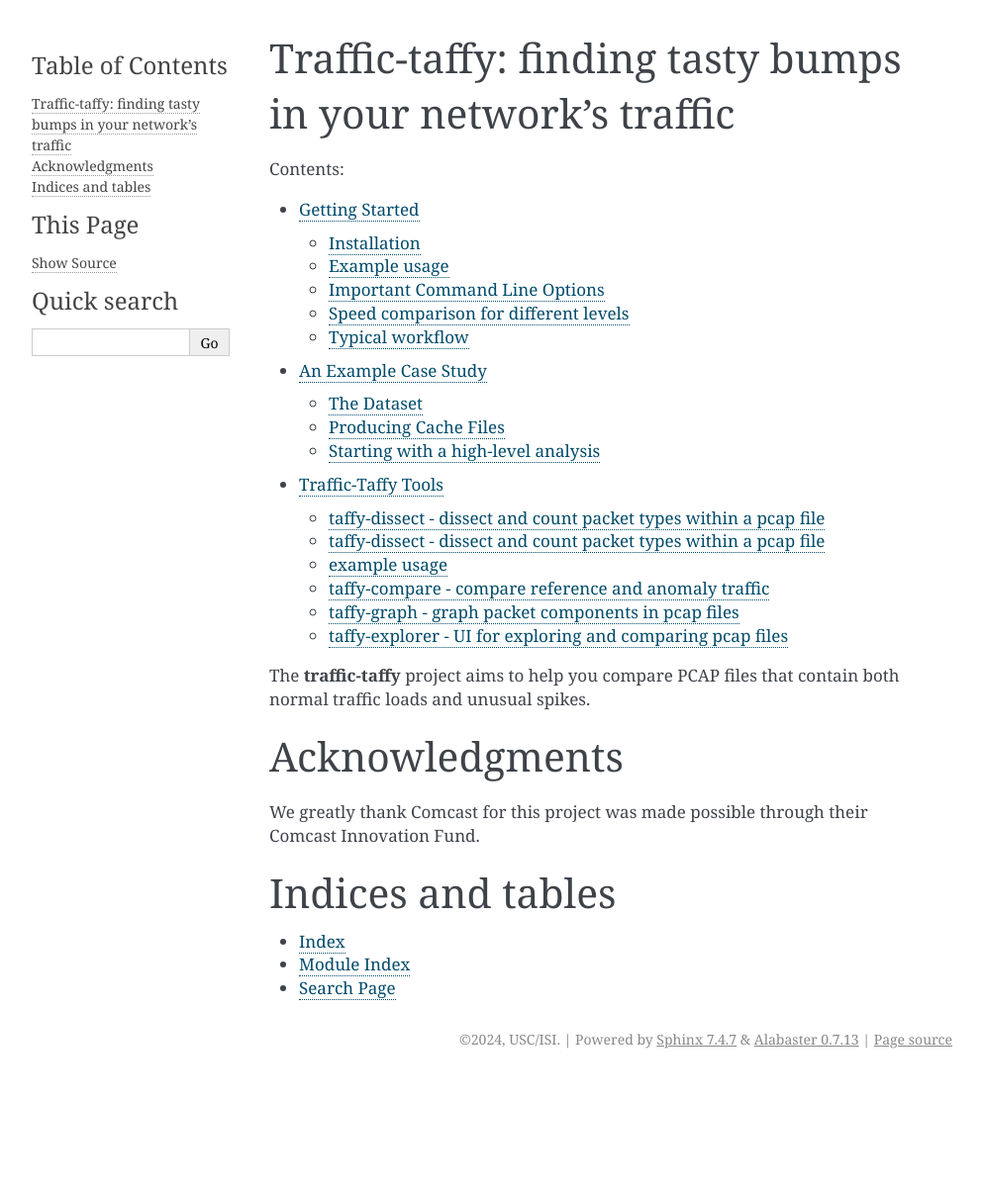
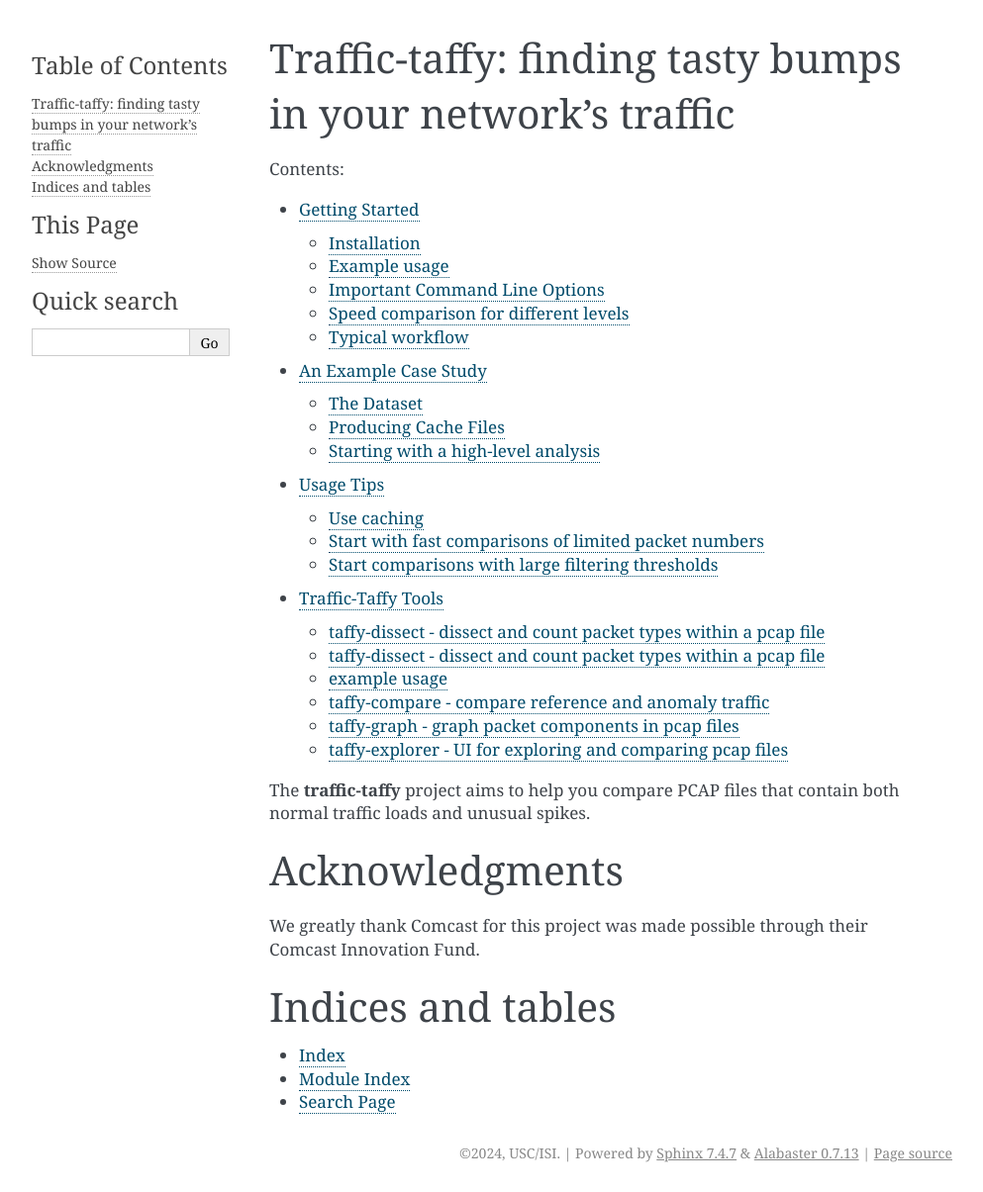
Before and after one commit to traffic-taffy/traffic-taffy, a Sphinx documentation site: the page built from docs/index.rst, in a window 1280 px wide. Shown: the whole page at 99% size, without its empty margins (148-1141 px from the left). Built offline with Sphinx 7.4.7, drawn with Linux system fonts in a browser that asks for light colours; before the commit the page ends 1090 px from its top, so only the background shows below that; some of the changed lines change nothing that is shown.

Commit message:
Add usage tips

```diff
--- a/docs/index.rst
+++ b/docs/index.rst
@@ -12,6 +12,7 @@
 
    gettingstarted
    casestudy
+   usagetips
    tools/index
 
 The **traffic-taffy** project aims to help you compare PCAP files that
--- /dev/null
+++ b/docs/usagetips.rst
@@ -0,0 +1,49 @@
+Usage Tips
+==========
+
+Some general tips for use the traffic-taffy tools:
+
+Use caching
+-----------
+
+Use the `-C` switch to write cache files next to the processed PCAP
+files when possible.  This takes a bit of disk space but greatly feeds
+up future runs.
+
+Start with fast comparisons of limited packet numbers
+-----------------------------------------------------
+
+Especially when you need rapid answers for responding to incoming
+attacks, start with a fixed number of packets (e.g. 10,000) and use a
+faster dissection level (3).
+
+======== =============================
+Argument Description
+======== =============================
+-d 3     set the dissection level to 3
+-n 10000 parse at most 10k packets
+======== =============================
+
+(Eventually you’ll always want level 10, but it’s more CPU and memory
+intensive)
+
+Start comparisons with large filtering thresholds
+-------------------------------------------------
+
+For filtering the output to show only the major differences, limit
+what is reported to a high number of minimum enumerations, and/or only
+with at least a decent percentage change.  Also, limit each section
+results to just the top 10 or so differences.  You might want to sort
+by a particular column (e.g. right) too if sorting by the delta
+percentage isn't showing interesting data.
+
+**Note:** these clauses are logically ANDed together.
+
+======== =============================
+Argument Description
+======== =============================
+-c 1000  Show only differences with at least 1000 counts
+-t 10    Show only differences with at least a 10% change:
+-x 10    Show only the top 10 differences:
+-s right Optionally sort by the right column instead of the delta %
+======== =============================
```
